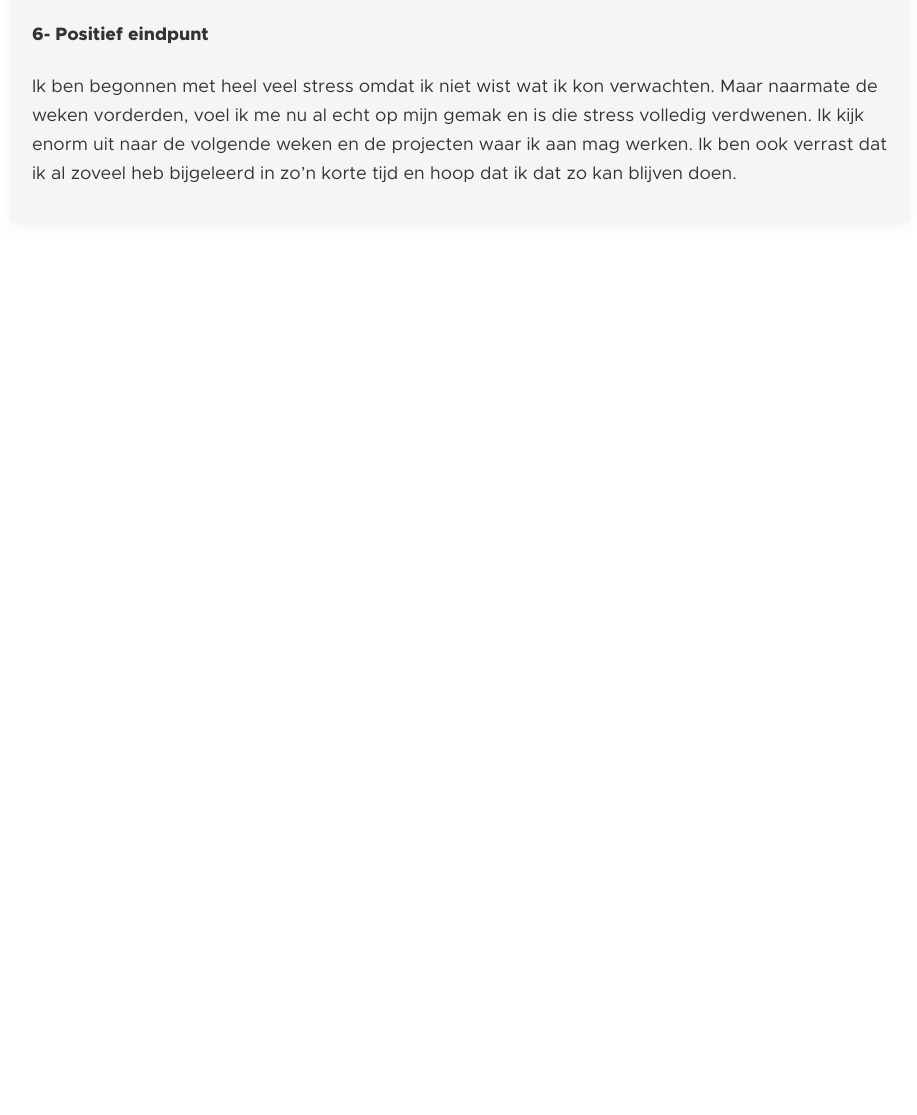
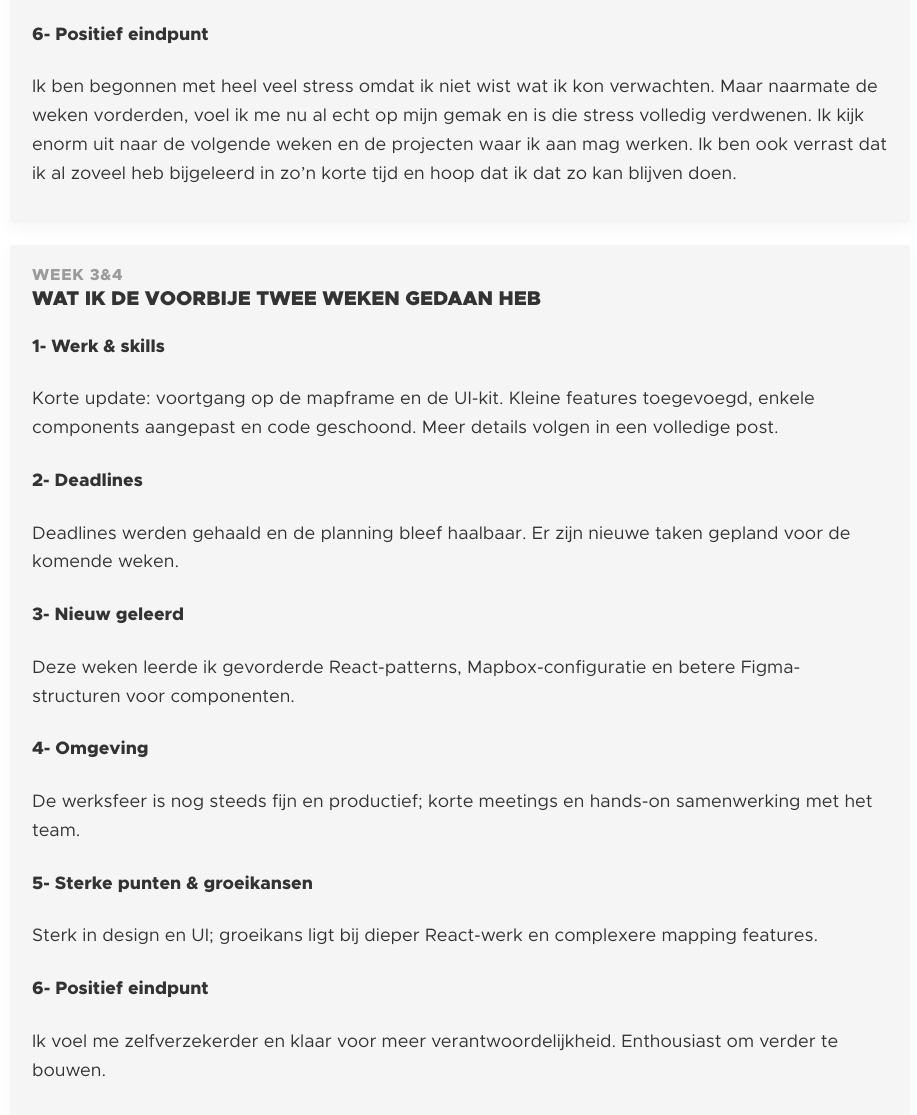
Before and after one commit to YungFuzzzz/Athena, a plain HTML site: page index.html in a window 1280 px wide. Shown: the part 2304-3419 px from the top of the page, without its empty margins (180-1097 px from the left). Before the commit the page ends 2569 px from the top, so only its background shows below. Drawn offline with nearby package versions, Linux system fonts and the light colour scheme.

Commit message:
feat: Prepared blogpost for week 3 and 4.

```diff
--- a/index.html
+++ b/index.html
@@ -85,6 +85,32 @@
                     </div>
                 </article>
 
+                <article class="post" id="post-2">
+                    <header class="post-header">
+                        <p class="post-meta">Week 3&4</p>
+                        <h3 class="post-title">Wat ik de voorbije twee weken gedaan heb</h3>
+                    </header>
+                    <div class="post-body">
+                        <h4>1- Werk & skills</h4>
+                        <p>Korte update: voortgang op de mapframe en de UI-kit. Kleine features toegevoegd, enkele components aangepast en code geschoond. Meer details volgen in een volledige post.</p>
+
+                        <h4>2- Deadlines</h4>
+                        <p>Deadlines werden gehaald en de planning bleef haalbaar. Er zijn nieuwe taken gepland voor de komende weken.</p>
+
+                        <h4>3- Nieuw geleerd</h4>
+                        <p>Deze weken leerde ik gevorderde React-patterns, Mapbox-configuratie en betere Figma-structuren voor componenten.</p>
+
+                        <h4>4- Omgeving</h4>
+                        <p>De werksfeer is nog steeds fijn en productief; korte meetings en hands-on samenwerking met het team.</p>
+
+                        <h4>5- Sterke punten & groeikansen</h4>
+                        <p>Sterk in design en UI; groeikans ligt bij dieper React-werk en complexere mapping features.</p>
+
+                        <h4>6- Positief eindpunt</h4>
+                        <p>Ik voel me zelfverzekerder en klaar voor meer verantwoordelijkheid. Enthousiast om verder te bouwen.</p>
+                    </div>
+                </article>
+
             </main>
         </div>
 
```
